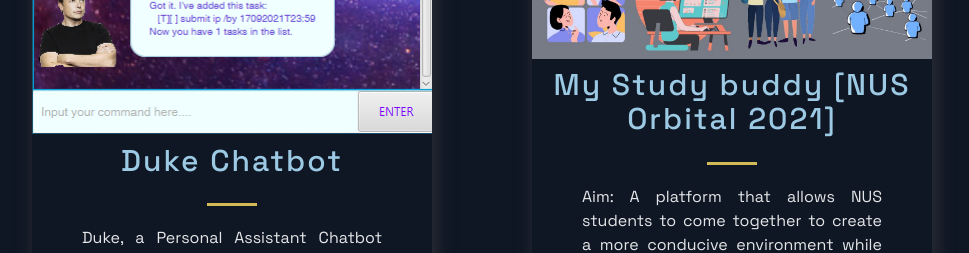
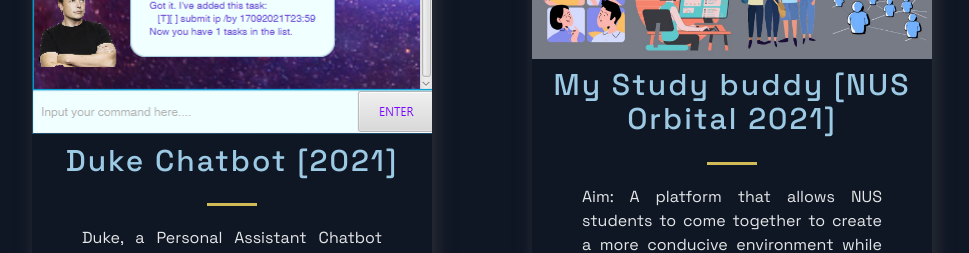
Before and after one commit to erwinqxy/portfolio, a Next.js app: page / in a window 1280 px wide. Shown: the part 2020-2273 px from the top of the page, without its empty margins (158-1127 px from the left). Built offline with nearby package versions, Linux system fonts and the light colour scheme.

Commit message:
update data

```diff
--- a/src/constants/constants.js
+++ b/src/constants/constants.js
@@ -18,7 +18,7 @@
     id: 1,
   },
   {
-    title: 'Duke Chatbot',
+    title: 'Duke Chatbot [2021]',
     description: "Duke, a Personal Assistant Chatbot aims to help a person to keep track of various things.",
       image: '/images/ip.png',
       tags: ['Java', 'JavaFx', 'Junit', 'Chatbot'],
```
